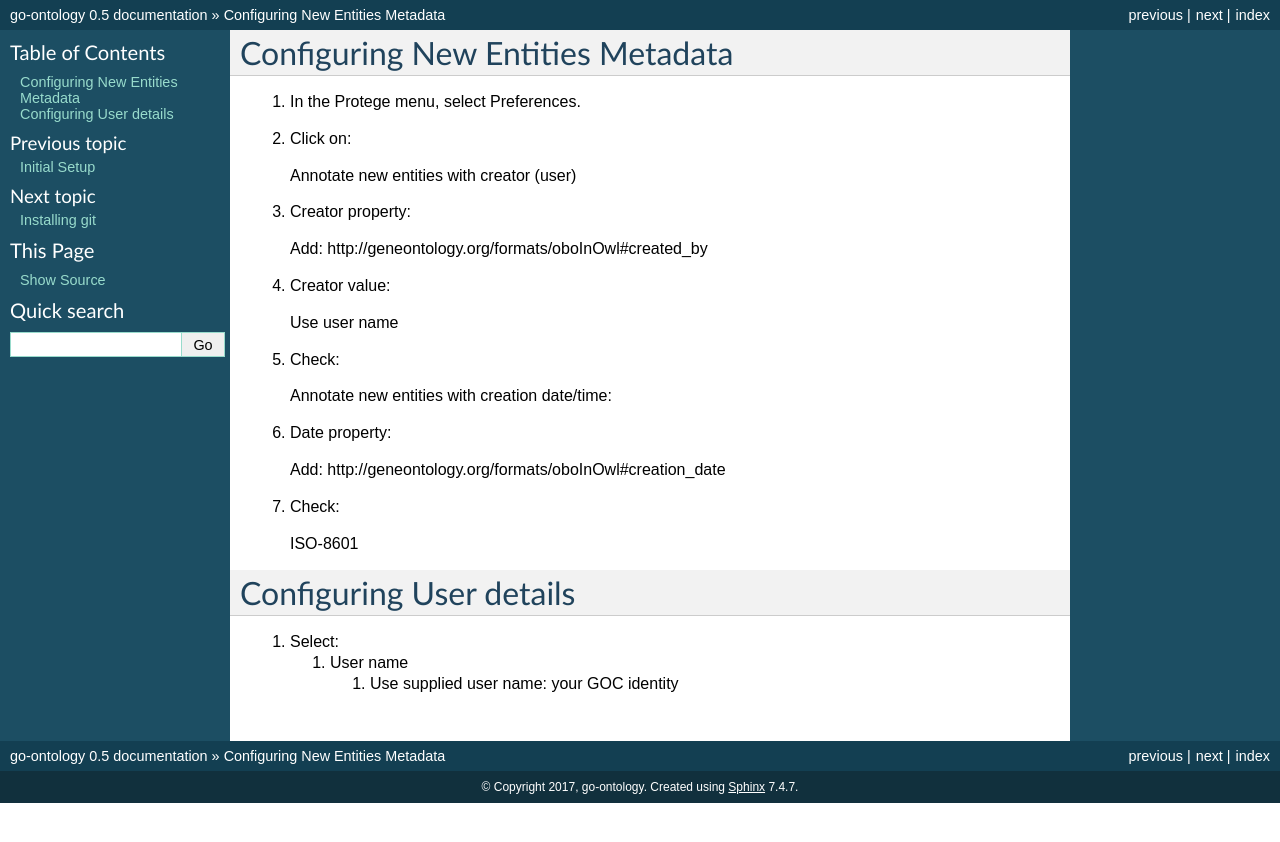
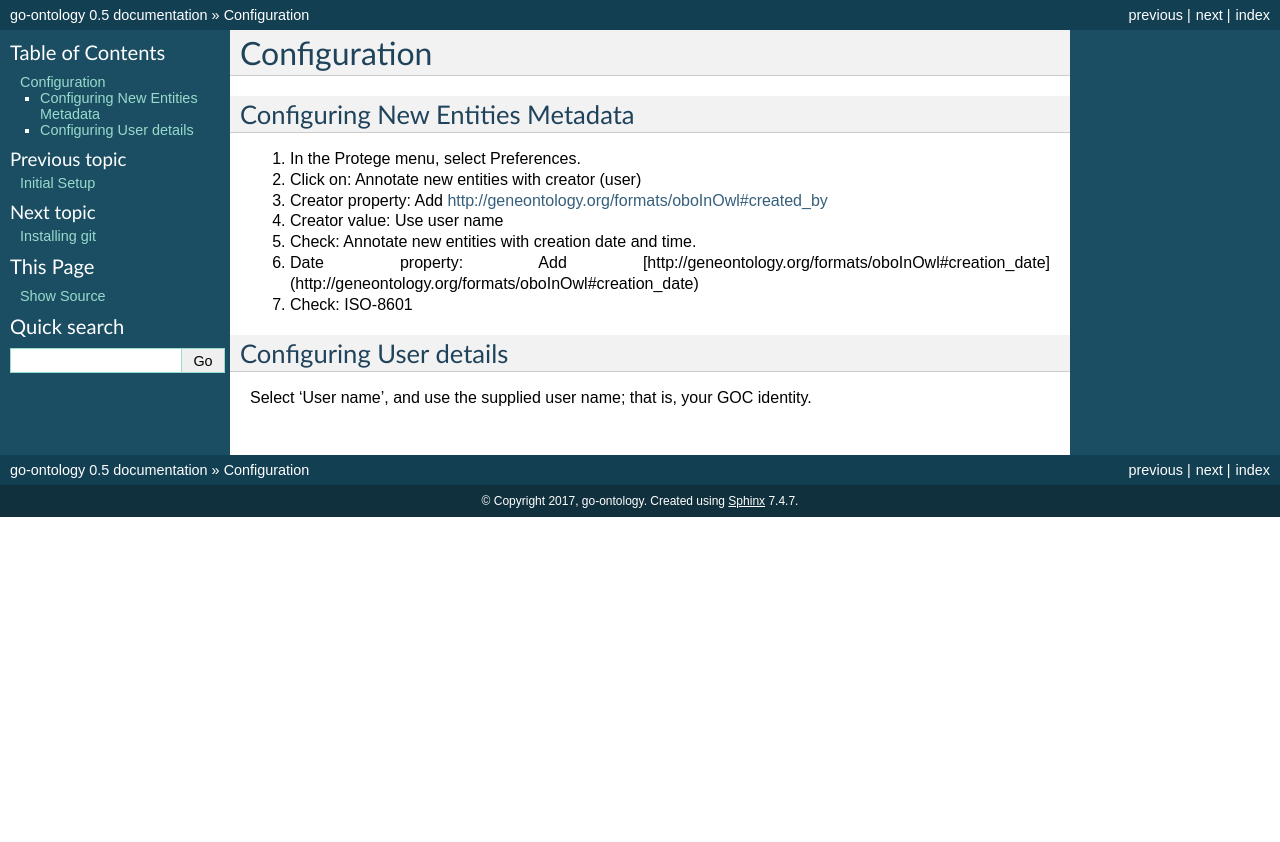
Before and after one commit to geneontology/go-ontology, a Sphinx documentation site: the page built from docs/Configs.md, in a window 1280 px wide. Shown: the top 842 px of the page. Built offline with Sphinx 7.4.7, drawn with Linux system fonts in a browser that asks for light colours.

Commit message:
update
correcting typos and formatting

```diff
--- a/docs/Configs.md
+++ b/docs/Configs.md
@@ -1,33 +1,21 @@
+# Configuration
+
 ## Configuring New Entities Metadata
 
 1. In the Protege menu, select Preferences.
 
-2. Click on:
+2. Click on: Annotate new entities with creator (user)
 
-    Annotate new entities with creator (user)
+3. Creator property: Add [http://geneontology.org/formats/oboInOwl#created_by](http://geneontology.org/formats/oboInOwl#created_by)
 
-3. Creator property:
+4. Creator value: Use user name
 
-    Add: http://geneontology.org/formats/oboInOwl#created_by
+5. Check: Annotate new entities with creation date and time.
 
-4. Creator value:
+6. Date property: Add [http://geneontology.org/formats/oboInOwl#creation_date] (http://geneontology.org/formats/oboInOwl#creation_date)
 
-    Use user name
-
-5. Check:
-
-    Annotate new entities with creation date/time:
-
-6. Date property:
-
-    Add: http://geneontology.org/formats/oboInOwl#creation_date
-
-7. Check:
-
-    ISO-8601
+7. Check: ISO-8601
 
 ## Configuring User details
 
-1. Select:
-   1. User name
-      1. Use supplied user name: your GOC identity
+Select 'User name', and use the supplied user name; that is, your GOC identity.
```
